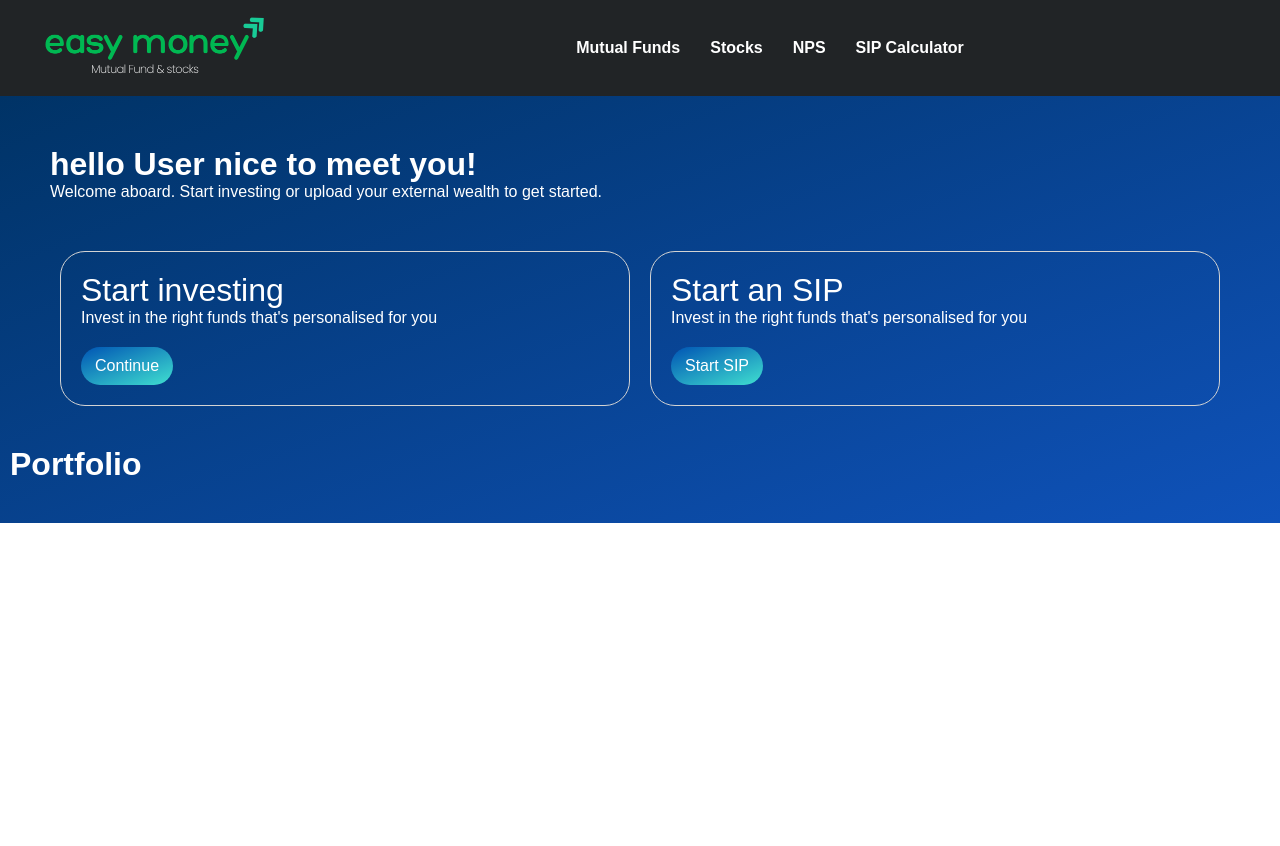
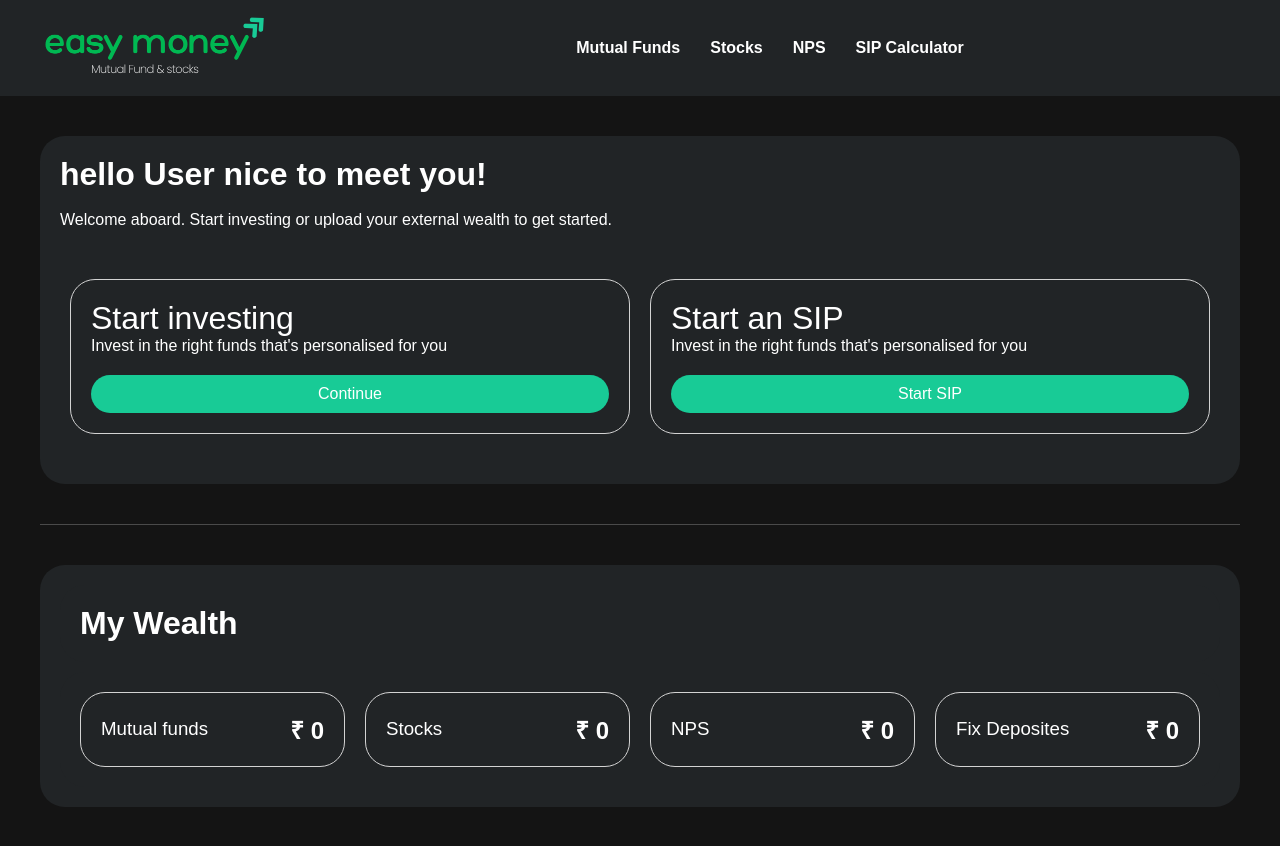
Before and after one commit to MashooqAli9140/easy-money, a React (Vite) app in the folder frontend/easymoney/: page /dashboard/1 in a window 1280 px wide. Shown: the top 846 px of the page. Before the commit the page ends 800 px from the top, so only its background shows below. Built offline with nearby package versions, Linux system fonts and the light colour scheme.

Commit message:
dashboard hero section updated

```diff
--- a/frontend/easymoney/src/Pages/User_Dashboard/Dashboard.css
+++ b/frontend/easymoney/src/Pages/User_Dashboard/Dashboard.css
@@ -1,6 +1,6 @@
 #dashboard-hero{
-    background: rgb(0,51,102);
-    background: linear-gradient(159deg, rgba(0,51,102,1) 0%, rgba(15,82,186,1) 100%);
+    background: rgb(20, 20, 20);
+    /* background: linear-gradient(159deg, rgba(0,51,102,1) 0%, rgba(15,82,186,1) 100%); */
     padding: 40px 10px 40px 10px;
     color: white;
 }
@@ -10,13 +10,17 @@
     justify-content: center;
     align-items: center;
     align-content: center;
+
 }
 #dashboard-hero-header{
-    /* background-color: rgb(75, 75, 75); */
-    padding: 10px 10px 10px 10px;
+    background-color: rgb(75, 75, 75);
+    padding: 20px 20px 20px 20px;
     color:white;
     max-width: 1200px;
     margin: 0 auto 0;
+    margin-bottom: 40px;
+    border-radius: 25px;
+    background-color: #212426;
 }
 #dashboard-hero-left{
     /* background-color: antiquewhite; */
@@ -27,16 +31,55 @@
     color: white;
     padding: 10px 14px 10px 14px;
     outline: none;
-    background: rgb(0,84,180);
-    background: linear-gradient(159deg, rgba(0,84,180,1) 0%, rgba(64,224,208,1) 100%);
+    background: #18CB96;
+    /* background: linear-gradient(159deg, rgba(0,84,180,1) 0%, rgba(64,224,208,1) 100%); */
     border: none;
     border-radius: 25px;
     font-size: 16px;
+    width: 100%;
+    cursor: pointer;
 }
+#continue-btn:hover{
+    color: white;
+    font-weight: 600;
+    padding: 10px 14px 10px 14px;
+    outline: none;
+    background: #00B852;
+    transform: scale(0.98);
+    transition: 0.1s ease-in-out;
+}
+#portfolio-header{
+    background-color: #212426;
+    margin: 0 auto 0;
+    text-align: left;
+    padding: 20px 20px 20px 20px;
+    border-radius: 25px;
+    max-width: 1200px;
+
+}
+#portfolio-h2{
+    background-color: #212426;
+    margin: 0 auto 0;
+    margin-top:10px;
+    text-align: left;
+    padding: 20px 20px 20px 20px;
+    border-radius: 25px;
+    max-width: 1200px;
+    display: flex;
+    justify-content: space-between;
+    gap: 20px;
+    align-items: center;
+    align-content: center;
+}
+
+
 
 @media screen and (max-width:800px) {
     #hero-card-box{
         /* background-color: aqua; */
         display: block;
     }
+    #portfolio-h2{
+      flex-wrap: wrap;
+    }
 }
--- a/frontend/easymoney/src/Pages/User_Dashboard/Dashboard.jsx
+++ b/frontend/easymoney/src/Pages/User_Dashboard/Dashboard.jsx
@@ -16,6 +16,7 @@ const Dashboard = () => {
 
       <div id="dashboard-hero-header">
            <h1> hello User nice to meet you! </h1>
+           <br />
           <p>
             Welcome aboard. Start investing or upload your external wealth to
             get started.
@@ -56,7 +57,7 @@ const Dashboard = () => {
         </div>
       </div>
 
-<Portfolio />
+      <div style= {{height: '1px' , backgroundColor: 'grey', opacity: '0.5', margin: '30px auto 30px', maxWidth:"1200px"}} ></div><Portfolio />
 
     </div>
   );
--- a/frontend/easymoney/src/Pages/User_Dashboard/Portfolio.jsx
+++ b/frontend/easymoney/src/Pages/User_Dashboard/Portfolio.jsx
@@ -1,10 +1,44 @@
 import React from 'react'
+import './Dashboard.css';
 
 const Portfolio = () => {
   return (
-    <div>
-        <div>
-            <h1> Portfolio </h1>
+    <div style={ {padding:"10px 10px 10px 10px"}}>
+     <div id='portfolio-header'>
+        <div id='portfolio-header'>
+            <h1> My Wealth </h1>
+        </div>
+
+        <div id='portfolio-h2'>
+           <div style={{ width:"100%", padding:"20px 20px 20px 20px", border:"1px solid lightgrey", borderRadius:"25px" }}>
+            <div style={{ display:"flex", justifyContent:"space-between", alignContent:"center",alignItems:'center'}}>
+              <h3 style={{ fontWeight:"100"}}> Mutual funds</h3>
+               <h2> ₹ 0 </h2>
+            </div>
+           </div>
+
+           <div style={{  width:"100%", padding:"20px 20px 20px 20px", border:"1px solid lightgrey", borderRadius:"25px" }}>
+            <div style={{ display:"flex", justifyContent:"space-between", alignContent:"center",alignItems:'center'}} >
+              <h3 style={{ fontWeight:"100"}}> Stocks </h3>
+              <h2> ₹ 0 </h2>
+            </div>
+           </div>
+
+           <div style={{  width:"100%", padding:"20px 20px 20px 20px", border:"1px solid lightgrey", borderRadius:"25px" }}>
+            <div style={{ display:"flex", justifyContent:"space-between", alignContent:"center",alignItems:'center'}} >
+              <h3 style={{ fontWeight:"100"}}> NPS </h3>
+              <h2> ₹ 0 </h2>
+            </div>
+           </div>
+
+           <div style={{  width:"100%", padding:"20px 20px 20px 20px", border:"1px solid lightgrey", borderRadius:"25px" }}>
+            <div style={{ display:"flex", justifyContent:"space-between", alignContent:"center",alignItems:'center'}} >
+              <h3 style={{ fontWeight:"100"}}> Fix Deposites </h3>
+              <h2> ₹ 0 </h2>
+            </div>
+           </div>
+        </div>
+
         </div>
     </div>
   )
```
